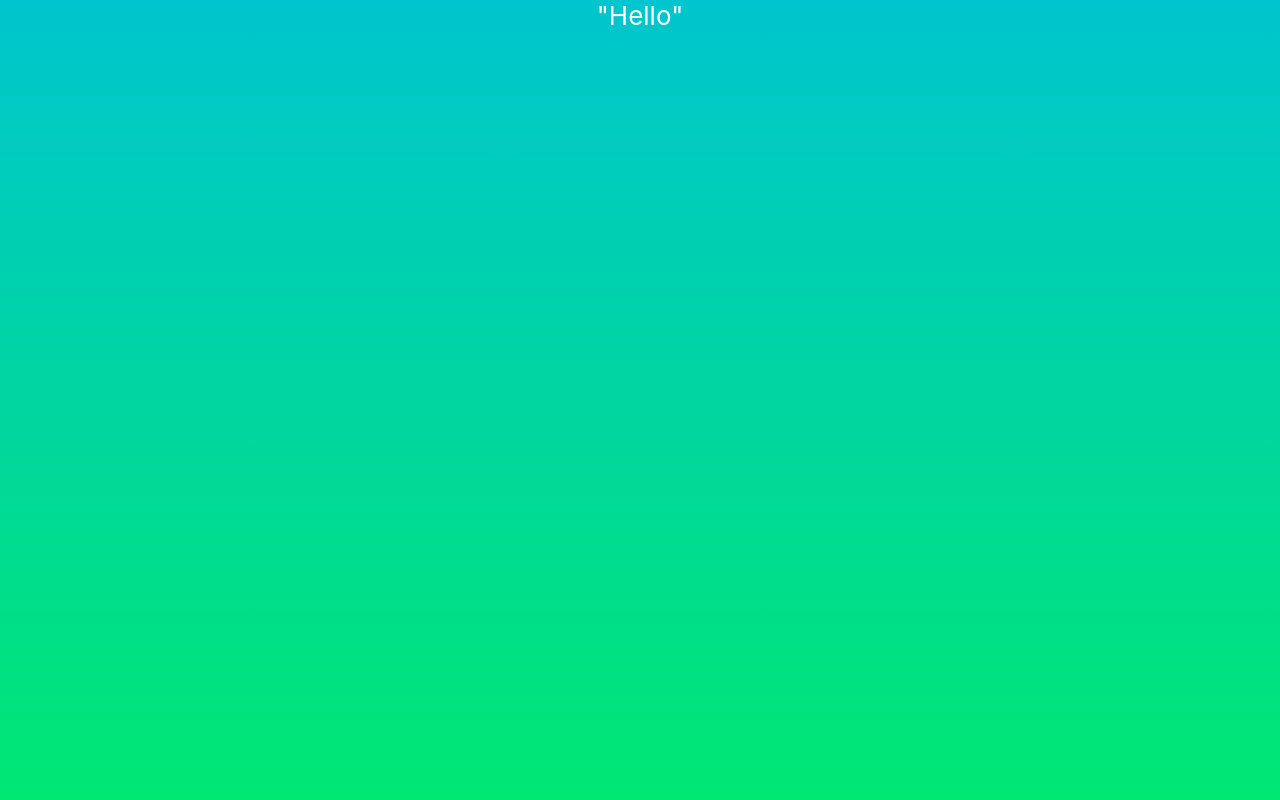
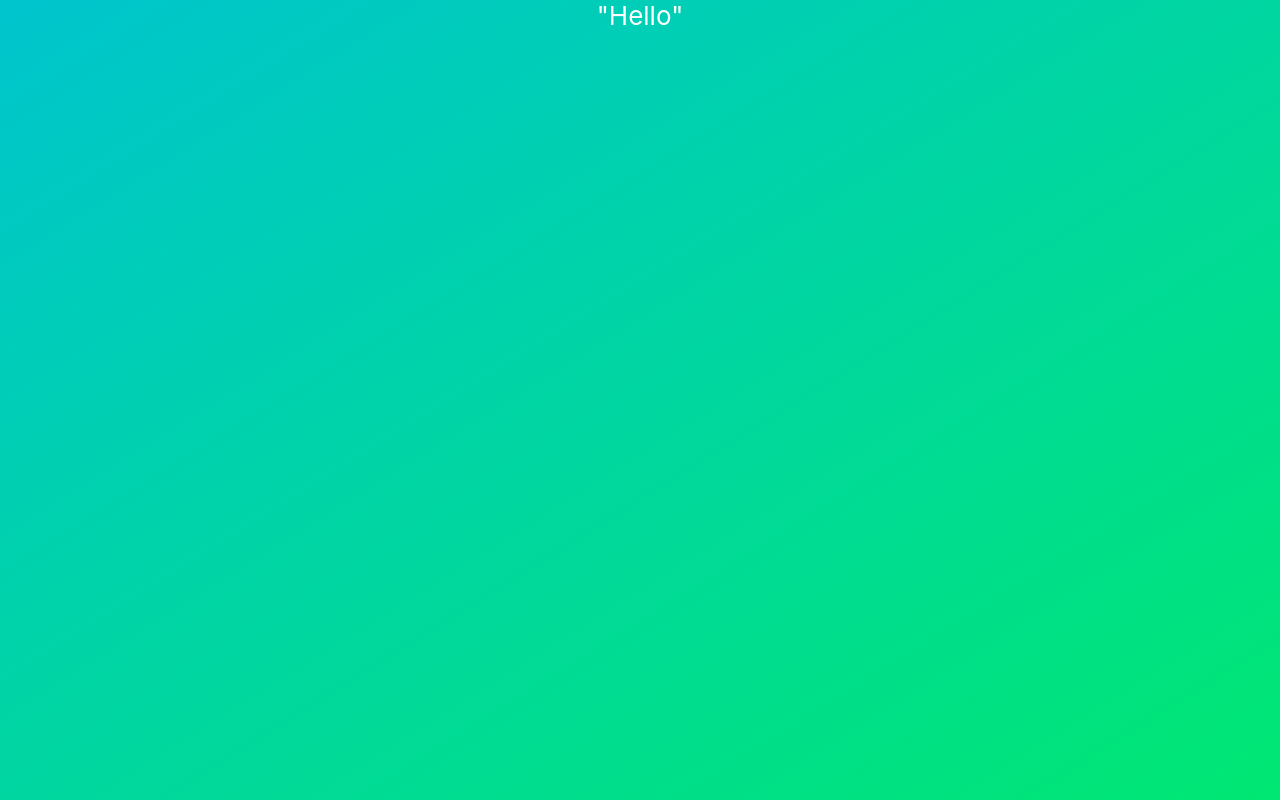
Before and after one commit to 69raccoon96/hackathon2020, a React (Create React App) app: page / in a window 1280 px wide. Built offline with nearby package versions, Linux system fonts and the light colour scheme.

Commit message:
reworked gradient

```diff
--- a/src/App.css
+++ b/src/App.css
@@ -17,7 +17,8 @@
   height: 100%;
   width: 100%;
   background-size: cover;
-  background:linear-gradient(rgb(0, 197, 206),transparent);
+  background: linear-gradient(to left top, #00e773, #00C5CE);
+  /*background:linear-gradient(rgb(0, 197, 206),transparent);*/
   background-color: #00e773 /*this your primary color*/
 
 }
```
